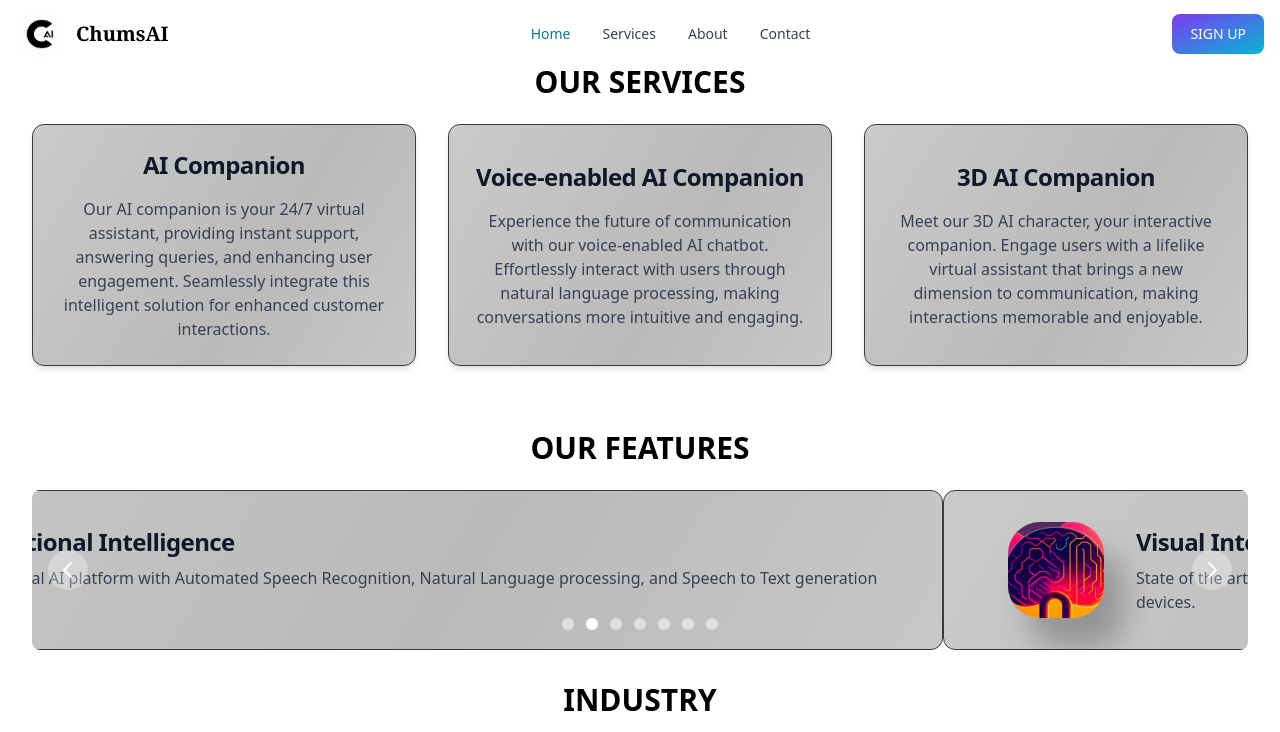
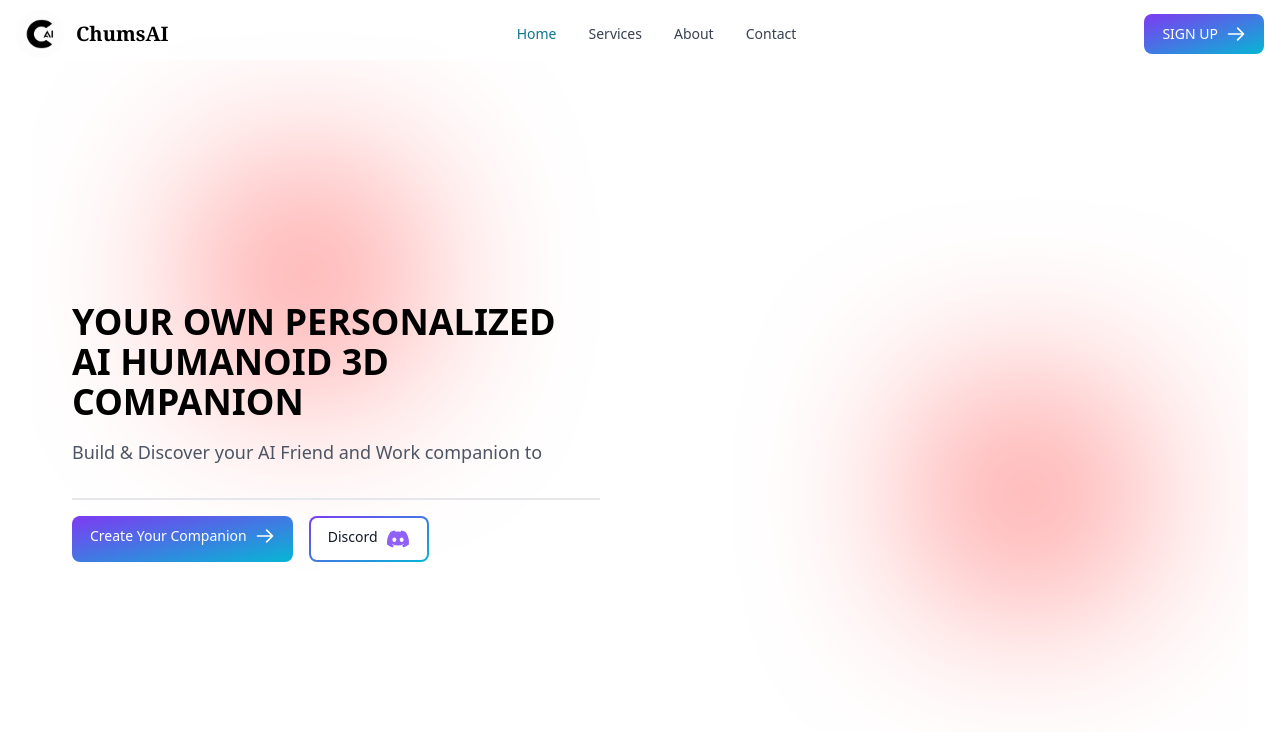
Before and after one commit to Adityasah2004/ChumsAI, a React (Vite) app: page / in a window 1280 px wide. Shown: the top 732 px of the page. Built offline with nearby package versions, Linux system fonts and the light colour scheme.

Commit message:
landing page done

```diff
--- a/package.json
+++ b/package.json
@@ -13,7 +13,8 @@
     "flowbite": "^2.2.1",
     "flowbite-react": "^0.7.2",
     "react": "^18.2.0",
-    "react-dom": "^18.2.0"
+    "react-dom": "^18.2.0",
+    "react-icons": "^4.12.0"
   },
   "devDependencies": {
     "@types/react": "^18.2.43",
--- a/src/App.jsx
+++ b/src/App.jsx
@@ -6,12 +6,14 @@ import Industry from './components/Industry'
 import FAQ from './components/FAQ'
 import Down from './components/Footer'
 import './App.css'
+import LandingPage from './pages/LandingPage';
 
 function App() {
 
   return (
     <>
       <Head/>
+      <LandingPage/>
       <Services/>
       <Features/>
       <Industry/>
--- a/src/components/Navbar.jsx
+++ b/src/components/Navbar.jsx
@@ -7,6 +7,7 @@ import {
   NavbarLink,
   NavbarToggle,
 } from "flowbite-react";
+import { HiOutlineArrowRight } from "react-icons/hi";
 
 function Component() {
   // Custom CSS
@@ -43,6 +44,7 @@ function Component() {
             gradientDuoTone="purpleToBlue"
           >
             SIGN UP
+            <HiOutlineArrowRight className="ml-2 h-5 w-5" />
           </Button>
           <NavbarToggle />
         </div>
--- a/src/pages/LandingPage.jsx
+++ b/src/pages/LandingPage.jsx
@@ -1,42 +1,109 @@
-import React from 'react';
+import React, { useRef, useEffect } from "react";
+import { Button } from "flowbite-react";
+import { HiOutlineArrowRight } from "react-icons/hi";
+import { FaDiscord } from "react-icons/fa";
+import "../styles/LandingPage.css";
 
-const HomePage = () => {
+const LandingPage = () => {
+  const circle1Ref = useRef(null);
+  const circle2Ref = useRef(null);
+
+  useEffect(() => {
+    const circle1 = circle1Ref.current;
+    const circle2 = circle2Ref.current;
+
+    const moveCircles = () => {
+      const screenWidth = window.innerWidth;
+      const screenHeight = window.innerHeight;
+      const circleWidth = circle1.offsetWidth;
+
+      const moveToCorner = (circle) => {
+        const cornerPositions = [
+          { x: 0, y: 0 },
+          { x: screenWidth - circleWidth, y: 0 },
+          { x: screenWidth - circleWidth, y: screenHeight - circleWidth },
+          { x: 0, y: screenHeight - circleWidth },
+        ];
+
+        const randomCorner = cornerPositions[Math.floor(Math.random() * 4)];
+        circle.style.transition = "top 2s ease-out, left 2s ease-out";
+        circle.style.top = `${randomCorner.y}px`;
+        circle.style.left = `${randomCorner.x}px`;
+      };
+
+      moveToCorner(circle1);
+      moveToCorner(circle2);
+
+      const moveCirclesRandomly = () => {
+        const getRandomPosition = () => {
+          const x = Math.floor(Math.random() * screenWidth);
+          const y = Math.floor(Math.random() * screenHeight);
+          return { x, y };
+        };
+
+        const randomPosition1 = getRandomPosition();
+        const randomPosition2 = getRandomPosition();
+
+        circle1.style.transition = "top 2s ease-in-out, left 2s ease-in-out";
+        circle1.style.top = `${randomPosition1.y}px`;
+        circle1.style.left = `${randomPosition1.x}px`;
+
+        circle2.style.transition = "top 2s ease-in-out, left 2s ease-in-out";
+        circle2.style.top = `${randomPosition2.y}px`;
+        circle2.style.left = `${randomPosition2.x}px`;
+      };
+
+      setInterval(moveCirclesRandomly, 5000);
+      moveCirclesRandomly();
+    };
+
+    moveCircles();
+  }, []);
+
   return (
-    <section className="bg-white dark:bg-gray-900">
-      <div className="py-8 px-4 mx-auto max-w-screen-xl text-center lg:py-16 lg:px-12">
-        <a href="#" className="inline-flex justify-between items-center py-1 px-1 pr-4 mb-7 text-sm text-gray-700 bg-gray-100 rounded-full dark:bg-gray-800 dark:text-white hover:bg-gray-200 dark:hover:bg-gray-700" role="alert">
-          <span className="text-xs bg-primary-600 rounded-full text-white px-4 py-1.5 mr-3">New</span>
-          <span className="text-sm font-medium">Flowbite is out! See what's new</span>
-          <svg className="ml-2 w-5 h-5" fill="currentColor" viewBox="0 0 20 20" xmlns="http://www.w3.org/2000/svg">
-            <path fillRule="evenodd" d="M7.293 14.707a1 1 0 010-1.414L10.586 10 7.293 6.707a1 1 0 011.414-1.414l4 4a1 1 0 010 1.414l-4 4a1 1 0 01-1.414 0z" clipRule="evenodd"></path>
-          </svg>
-        </a>
-        <h1 className="mb-4 text-4xl font-extrabold tracking-tight leading-none text-gray-900 md:text-5xl lg:text-6xl dark:text-white">We invest in the world’s potential</h1>
-        <p className="mb-8 text-lg font-normal text-gray-500 lg:text-xl sm:px-16 xl:px-48 dark:text-gray-400">Here at Flowbite we focus on markets where technology, innovation, and capital can unlock long-term value and drive economic growth.</p>
-        <div className="flex flex-col mb-8 lg:mb-16 space-y-4 sm:flex-row sm:justify-center sm:space-y-0 sm:space-x-4">
-          <a href="#" className="inline-flex justify-center items-center py-3 px-5 text-base font-medium text-center text-white rounded-lg bg-primary-700 hover:bg-primary-800 focus:ring-4 focus:ring-primary-300 dark:focus:ring-primary-900">
-            Learn more
-            <svg className="ml-2 -mr-1 w-5 h-5" fill="currentColor" viewBox="0 0 20 20" xmlns="http://www.w3.org/2000/svg">
-              <path fillRule="evenodd" d="M10.293 3.293a1 1 0 011.414 0l6 6a1 1 0 010 1.414l-6 6a1 1 0 01-1.414-1.414L14.586 11H3a1 1 0 110-2h11.586l-4.293-4.293a1 1 0 011.414-1.414z" clipRule="evenodd"></path>
-            </svg>
-          </a>
-          <a href="#" className="inline-flex justify-center items-center py-3 px-5 text-base font-medium text-center text-gray-900 rounded-lg border border-gray-300 hover:bg-gray-100 focus:ring-4 focus:ring-gray-100 dark:text-white dark:border-gray-700 dark:hover:bg-gray-700 dark:focus:ring-gray-800">
-            <svg className="mr-2 -ml-1 w-5 h-5" fill="currentColor" viewBox="0 0 20 20" xmlns="http://www.w3.org/2000/svg">
-              <path d="M2 6a2 2 0 012-2h6a2 2 0 012 2v8a2 2 0 01-2 2H4a2 2 0 01-2-2V6zM14.553 7.106A1 1 0 0014 8v4a1 1 0 00.553.894l2 1A1 1 0 0018 13V7a1 1 0 00-1.447-.894l-2 1z"></path>
-            </svg>
-            Watch video
-          </a>
-        </div>
-        <div className="px-4 mx-auto text-center md:max-w-screen-md lg:max-w-screen-lg lg:px-36">
-          <div className="flex justify-center space-x-5">
-            <FeaturedItem href="#" svg={<svg className="w-14 h-14 text-gray-500 dark:text-gray-400" fill="currentColor" viewBox="0 0 20 20" xmlns="http://www.w3.org/2000/svg"><path fillRule="evenodd" d="M9.293 13.293a1 1 0 011.414 0L13 14.586V17a1 1 0 11-2 0v-2.414l-1.293 1.293a1 1 0 01-1.414-1.414l3-3a1 1 0 010-1.414l-3-3a1 1 0 011.414-1.414L11 8.414V6a1 1 0 112 0v2.414l1.293-1.293a1 1 0 111.414 1.414l-3 3a1 1 0 010 1.414l3 3a1 1 0 01-1.414 1.414L13 12.414V15a1 1 0 01-2 0v-2.414l-1.293 1.293a1 1 0 01-1.414 0l-3-3z" clipRule="evenodd"></path></svg>} />
-            <FeaturedItem href="#" svg={<svg className="w-14 h-14 text-gray-500 dark:text-gray-400" fill="currentColor" viewBox="0 0 20 20" xmlns="http://www.w3.org/2000/svg"><path fillRule="evenodd" d="M4 10a6 6 0 1112 0 6 6 0 01-12 0zM2 10a8 8 0 1116 0 8 8 0 01-16 0zm8-8a1 1 0 012 0v1a1 1 0 01-1 1H7a1 1 0 010-2h1V2a1 1 0 012 0zM4.697 7.303a1 1 0 010-1.414l.586-.586a1 1 0 011.414 0l1.818 1.818-1.415 1.415L4.697 7.303zM11 13a1 1 0 010-2h1a1 1 0 010 2h-1zM7 13a1 1 0 010-2h1a1 1 0 110 2H7z" clipRule="evenodd"></path></svg>} />
-            <FeaturedItem href="#" svg={<svg className="w-14 h-14 text-gray-500 dark:text-gray-400" fill="currentColor" viewBox="0 0 20 20" xmlns="http://www.w3.org/2000/svg"><path fillRule="evenodd" d="M5 4a1 1 0 011-1h8a1 1 0 110 2H6a1 1 0 01-1-1zM5 8a1 1 0 100 2h3a1 1 0 100-2H5zm0 4a1 1 0 100 2h3a1 1 0 100-2H5zm12-4a1 1 0 00-1-1h-8a1 1 0 100 2h8a1 1 0 001-1zm-2 4a1 1 0 110 2h-3a1 1 0 110-2h3zm-3 4a1 1 0 110-2h3a1 1 0 110 2h-3z" clipRule="evenodd"></path></svg>} />
+    <div className="relative h-screen overflow-hidden">
+      {/* Circles for background */}
+      <div className="absolute top-0 left-0 w-full h-full">
+        <div ref={circle1Ref} className="circle circle-1"></div>
+        <div ref={circle2Ref} className="circle circle-2"></div>
+      </div>
+
+      {/* Rest of the content */}
+      <div className="flex justify-center items-center h-full">
+        <div className="text-left w-1/2 p-10">
+          <h1 className="text-4xl font-bold mb-4">
+            YOUR OWN PERSONALIZED AI HUMANOID 3D COMPANION
+          </h1>
+          <p className="text-lg text-gray-600">
+            Build & Discover your AI Friend and Work companion to
+          </p>
+          <div className="mt-8">
+            <hr className="border-t-2 border-gradient-to-r from-blue-500 to-purple-500 mb-4" />
+            <div className="flex flex-wrap gap-4">
+              <Button gradientDuoTone="purpleToBlue">
+                Create Your Companion
+                <HiOutlineArrowRight className="ml-2 h-5 w-5" />
+              </Button>
+              <Button outline gradientDuoTone="purpleToBlue">
+                Discord
+                <FaDiscord className="text-purple-500 text-2xl ml-2" />
+              </Button>
+            </div>
           </div>
         </div>
+
+        <div className="w-1/2">
+          <iframe
+            title="Embedded Frame"
+            className="w-full h-screen"
+            src=""
+            frameBorder="0"
+            allowFullScreen
+          ></iframe>
+        </div>
       </div>
-    </section>
+    </div>
   );
 };
 
-export default HomePage;
+export default LandingPage;
--- /dev/null
+++ b/src/styles/LandingPage.css
@@ -0,0 +1,20 @@
+.circle {
+    position: absolute;
+    z-index: -4;
+    width: 150px;
+    height: 150px;
+    border-radius: 50%;
+    background-color: #ff0000;
+    filter: blur(100px);
+    transition: top 2s ease-in-out, left 2s ease-in-out;
+  }
+
+  .circle-1 {
+    top: -150px;
+    left: -150px;
+  }
+
+  .circle-2 {
+    bottom: -150px;
+    right: -150px;
+  }
```
Also changed, not shown: src/components/ServicesCard.jsx (line endings or trailing spaces), 1 other file (tests, documents, lock files or other folders).
